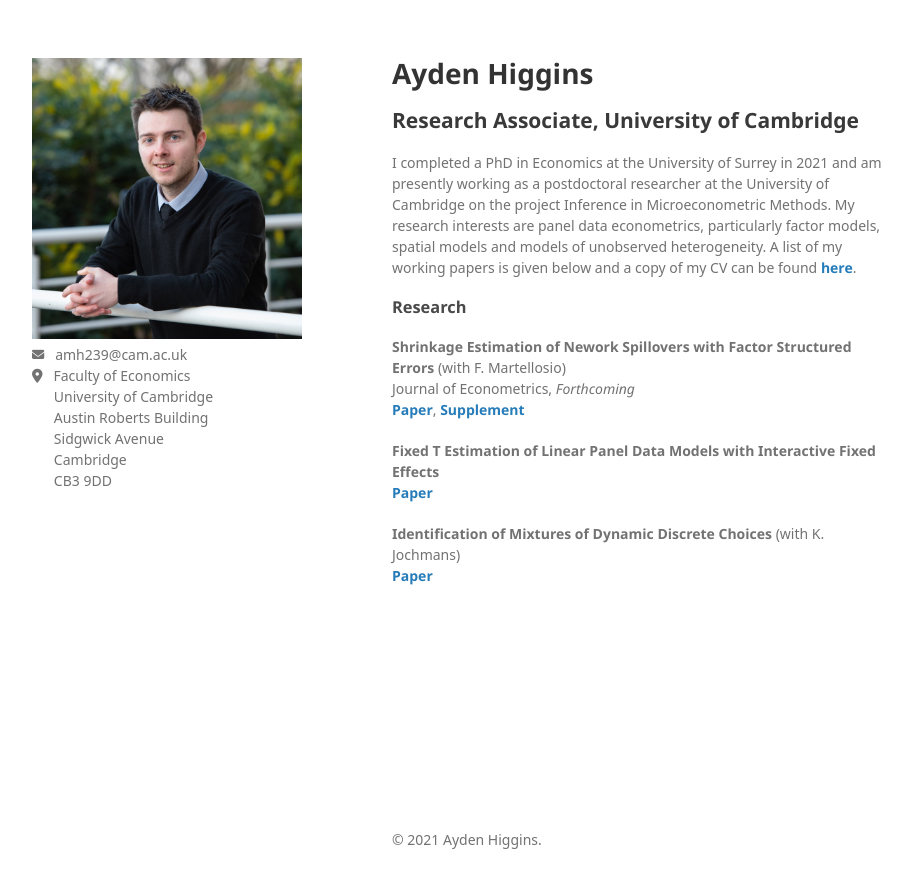
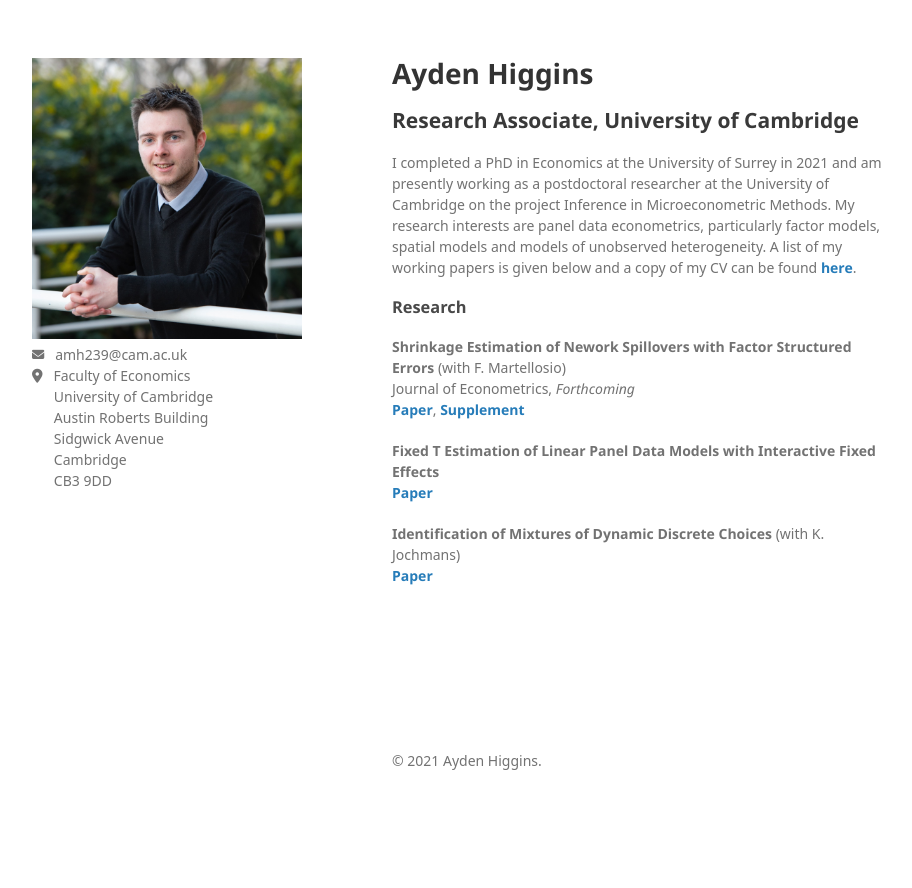
Before and after one commit to Tokkita/Tokkita.github.io, a Jekyll site: the page built from index.md, in a window 1280 px wide. Shown: the top 888 px of the page, without its empty margins (178-1090 px from the left). Built offline with Jekyll 4.4.1, drawn with Linux system fonts in a browser that asks for light colours; nearby versions of some CDN libraries; some web fonts are replaced; our own code applies the rules of GitHub Pages for plain Markdown files.

Commit message:
Update style.scss

```diff
--- a/assets/css/style.scss
+++ b/assets/css/style.scss
@@ -5,5 +5,6 @@
 
 footer {
     background-color: #fff;
-    width:500px;
+    width: 500px;
+    height: 100px
 }
```
